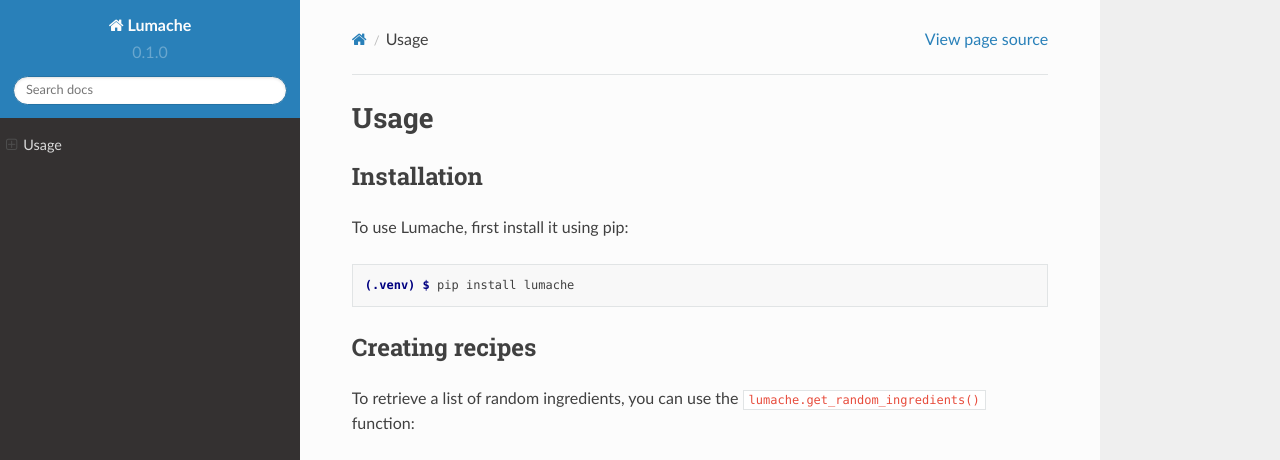
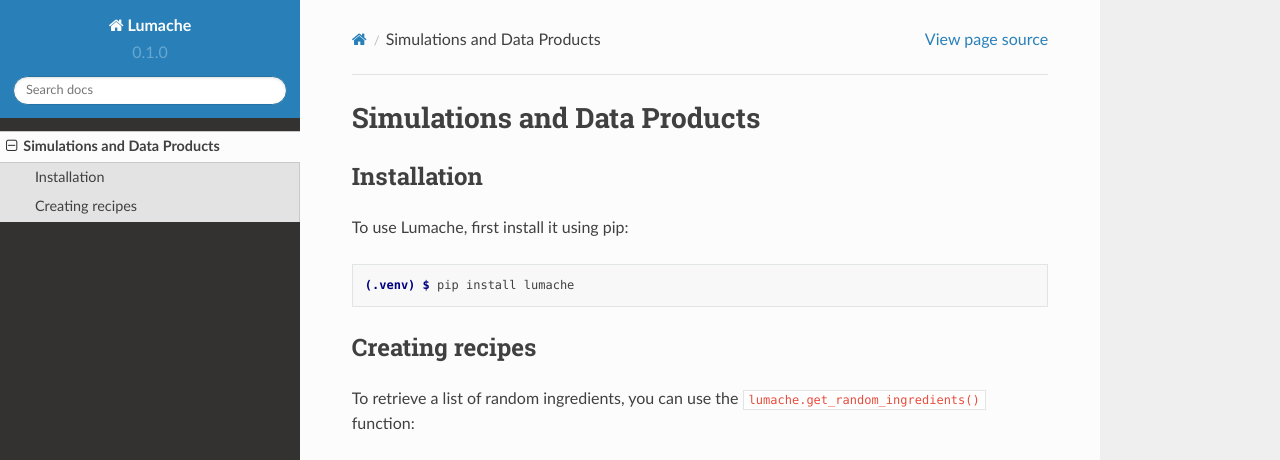
Before and after one commit to laperezNYC/CAMELS-SAM, a Sphinx documentation site: the page built from docs/source/simulations.rst, in a window 1280 px wide and 1095 px high. Shown: the top 460 px of the window. Built offline with Sphinx 7.4.7 and the Read the Docs theme 2.0.0, drawn with Linux system fonts in a browser that asks for light colours; pages that are not in the unit, such as notebooks, are missing from menus; grey boxes are pictures that could not be loaded.

Commit message:
can i get this to work
hmmmm

```diff
--- a/docs/source/usage.rst
+++ b/docs/source/simulations.rst
@@ -1,7 +1,7 @@
-Usage
+Simulations and Data Products
 =====
 
-.. _installation:
+.. _Overview:
 
 Installation
 ------------
```
